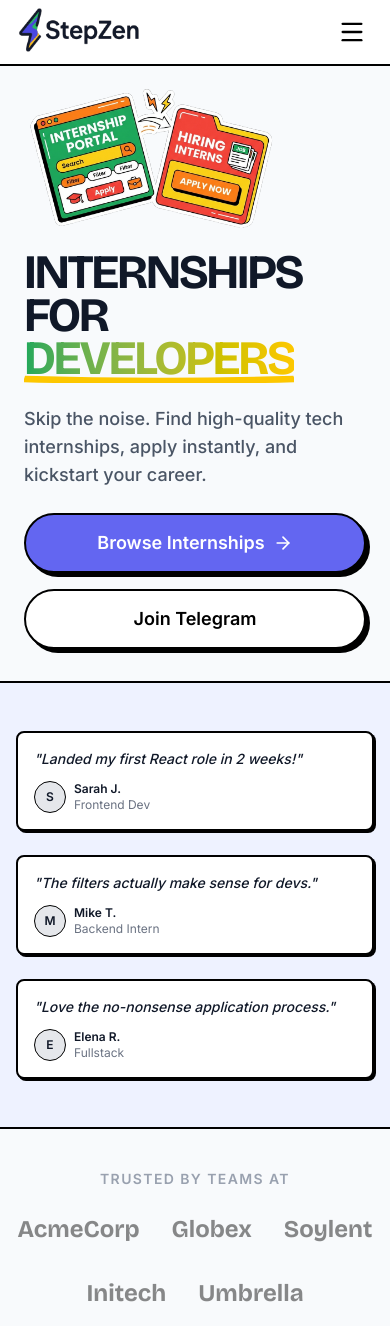
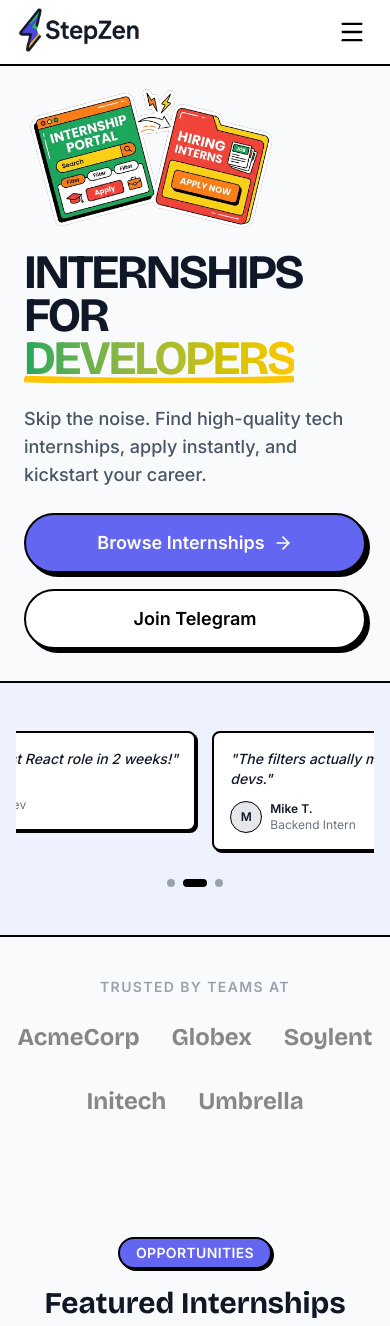
Before and after one commit to TheTevea/stepzen, a React (Vite) app: page /#/ in a window 390 px wide. Shown: the top 1326 px of the page. Built offline with nearby package versions, Linux system fonts and the light colour scheme.

Commit message:
feat update testiminal

```diff
--- a/components/home/HeroSection.tsx
+++ b/components/home/HeroSection.tsx
@@ -42,7 +42,7 @@ export const HeroSection: React.FC = () => {
       </div>
 
       {/* Desktop layout */}
-      <div className="hidden md:flex flex-row items-center gap-12">
+      <div className="hidden md:flex flex-row items-center gap-12 py-16">
         <div className="w-1/2 space-y-8 relative z-10">
           <h1 className="text-7xl font-display font-bold leading-[0.9] text-gray-900 tracking-tighter">
             INTERNSHIPS FOR <br/>
@@ -70,7 +70,7 @@ export const HeroSection: React.FC = () => {
           </div>
         </div>
         <div className="w-1/2 relative flex justify-center">
-          <img src={heroImg} alt="Hero Illustration" className="w-full h-auto" />
+          <img src={heroImg} alt="Hero Illustration" className="w-full h-auto p-16" />
         </div>
       </div>
     </section>
--- /dev/null
+++ b/components/home/TestimonialStrip.tsx
@@ -0,0 +1,113 @@
+import React, { useState, useRef, useEffect, useCallback } from 'react';
+
+const testimonials = [
+  { text: "Landed my first React role in 2 weeks!", author: "Sarah J.", role: "Frontend Dev" },
+  { text: "The filters actually make sense for devs.", author: "Mike T.", role: "Backend Intern" },
+  { text: "Love the no-nonsense application process.", author: "Elena R.", role: "Fullstack" }
+];
+
+const TestimonialCard: React.FC<{ t: typeof testimonials[0] }> = ({ t }) => (
+  <div className="bg-white border-2 border-black p-4 rounded-lg shadow-neo-sm">
+    <p className="text-sm font-medium italic mb-3">"{t.text}"</p>
+    <div className="flex items-center gap-2">
+      <div className="w-8 h-8 rounded-full bg-gray-200 border border-black overflow-hidden flex items-center justify-center text-xs font-bold">
+        {t.author[0]}
+      </div>
+      <div className="text-xs">
+        <span className="font-bold block">{t.author}</span>
+        <span className="text-gray-500">{t.role}</span>
+      </div>
+    </div>
+  </div>
+);
+
+export const TestimonialStrip: React.FC = () => {
+  const [activeIndex, setActiveIndex] = useState(0);
+  const scrollRef = useRef<HTMLDivElement>(null);
+  const autoPlayRef = useRef<ReturnType<typeof setInterval>>();
+
+  const scrollToIndex = useCallback((index: number) => {
+    if (!scrollRef.current) return;
+    const child = scrollRef.current.children[index] as HTMLElement;
+    if (child) {
+      scrollRef.current.scrollTo({ left: child.offsetLeft - 16, behavior: 'smooth' });
+    }
+  }, []);
+
+  // Auto-play carousel on mobile
+  useEffect(() => {
+    const startAutoPlay = () => {
+      autoPlayRef.current = setInterval(() => {
+        setActiveIndex(prev => {
+          const next = (prev + 1) % testimonials.length;
+          scrollToIndex(next);
+          return next;
+        });
+      }, 4000);
+    };
+
+    startAutoPlay();
+    return () => clearInterval(autoPlayRef.current);
+  }, [scrollToIndex]);
+
+  // Sync active dot with scroll position
+  const handleScroll = () => {
+    if (!scrollRef.current) return;
+    const container = scrollRef.current;
+    const scrollLeft = container.scrollLeft;
+    const cardWidth = (container.children[0] as HTMLElement)?.offsetWidth || 1;
+    const index = Math.round(scrollLeft / cardWidth);
+    setActiveIndex(index);
+
+    // Reset auto-play on manual scroll
+    clearInterval(autoPlayRef.current);
+    autoPlayRef.current = setInterval(() => {
+      setActiveIndex(prev => {
+        const next = (prev + 1) % testimonials.length;
+        scrollToIndex(next);
+        return next;
+      });
+    }, 4000);
+  };
+
+  return (
+    <section className="py-12 bg-indigo-50 border-y-2 border-black">
+      <div className="max-w-7xl mx-auto px-4">
+        {/* Desktop: grid */}
+        <div className="hidden md:grid grid-cols-3 gap-6">
+          {testimonials.map((t, i) => (
+            <TestimonialCard key={i} t={t} />
+          ))}
+        </div>
+
+        {/* Mobile: carousel */}
+        <div className="md:hidden">
+          <div
+            ref={scrollRef}
+            onScroll={handleScroll}
+            className="flex gap-4 overflow-x-auto snap-x snap-mandatory scroll-smooth pb-4"
+            style={{ scrollbarWidth: 'none', msOverflowStyle: 'none', WebkitOverflowScrolling: 'touch' }}
+          >
+            {testimonials.map((t, i) => (
+              <div key={i} className="snap-center shrink-0 w-[85%]">
+                <TestimonialCard t={t} />
+              </div>
+            ))}
+          </div>
+          {/* Dot indicators */}
+          <div className="flex justify-center gap-2 mt-3">
+            {testimonials.map((_, i) => (
+              <button
+                key={i}
+                onClick={() => { scrollToIndex(i); setActiveIndex(i); }}
+                className={`w-2 h-2 rounded-full transition-all duration-300 ${
+                  i === activeIndex ? 'bg-black w-6' : 'bg-gray-400'
+                }`}
+              />
+            ))}
+          </div>
+        </div>
+      </div>
+    </section>
+  );
+};
--- a/pages/Home.tsx
+++ b/pages/Home.tsx
@@ -4,6 +4,7 @@ import { Code, Terminal, Coffee, CheckCircle, ExternalLink } from 'lucide-react'
 import { Button } from '../components/Button';
 import { JobCard } from '../components/JobCard';
 import { HeroSection } from '../components/home/HeroSection';
+import { TestimonialStrip } from '../components/home/TestimonialStrip';
 import { INTERNSHIPS } from '../constants';
 import bannerImg from '@/src/assets/images/banner.svg';
 
@@ -17,30 +18,7 @@ const Home: React.FC = () => {
       <HeroSection />
 
       {/* Testimonial Strip */}
-      <section className="py-12 bg-indigo-50 border-y-2 border-black">
-        <div className="max-w-7xl mx-auto px-4">
-          <div className="grid grid-cols-1 md:grid-cols-3 gap-6">
-            {[
-              { text: "Landed my first React role in 2 weeks!", author: "Sarah J.", role: "Frontend Dev" },
-              { text: "The filters actually make sense for devs.", author: "Mike T.", role: "Backend Intern" },
-              { text: "Love the no-nonsense application process.", author: "Elena R.", role: "Fullstack" }
-            ].map((t, i) => (
-              <div key={i} className="bg-white border-2 border-black p-4 rounded-lg shadow-neo-sm">
-                <p className="text-sm font-medium italic mb-3">"{t.text}"</p>
-                <div className="flex items-center gap-2">
-                  <div className="w-8 h-8 rounded-full bg-gray-200 border border-black overflow-hidden flex items-center justify-center text-xs font-bold">
-                    {t.author[0]}
-                  </div>
-                  <div className="text-xs">
-                    <span className="font-bold block">{t.author}</span>
-                    <span className="text-gray-500">{t.role}</span>
-                  </div>
-                </div>
-              </div>
-            ))}
-          </div>
-        </div>
-      </section>
+      <TestimonialStrip />
 
       {/* Trusted By */}
       <section className="py-10 text-center">
```
